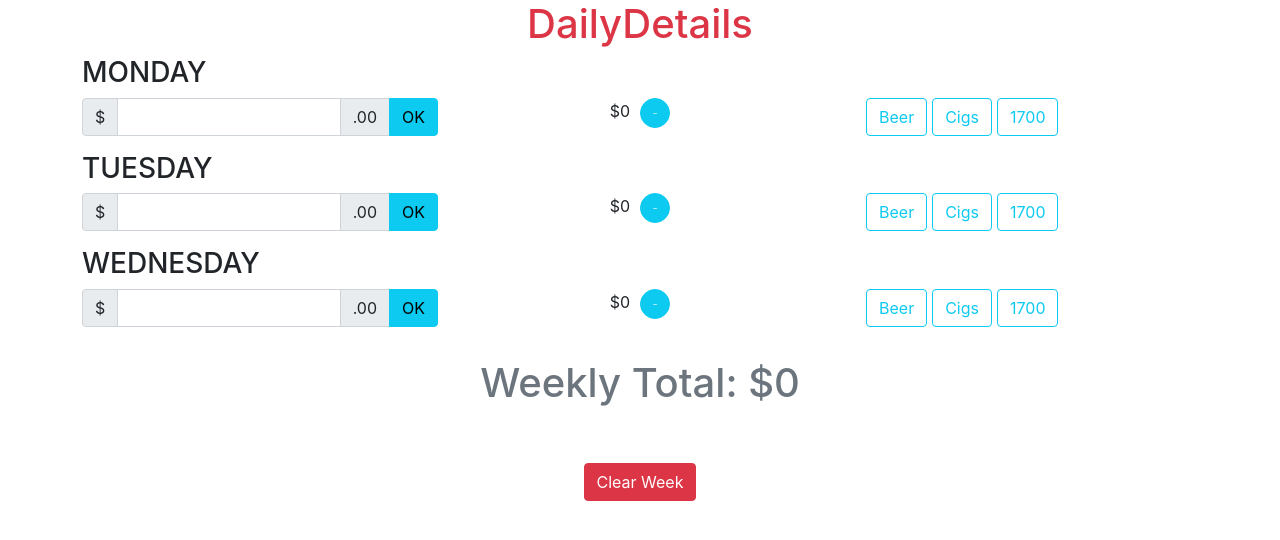
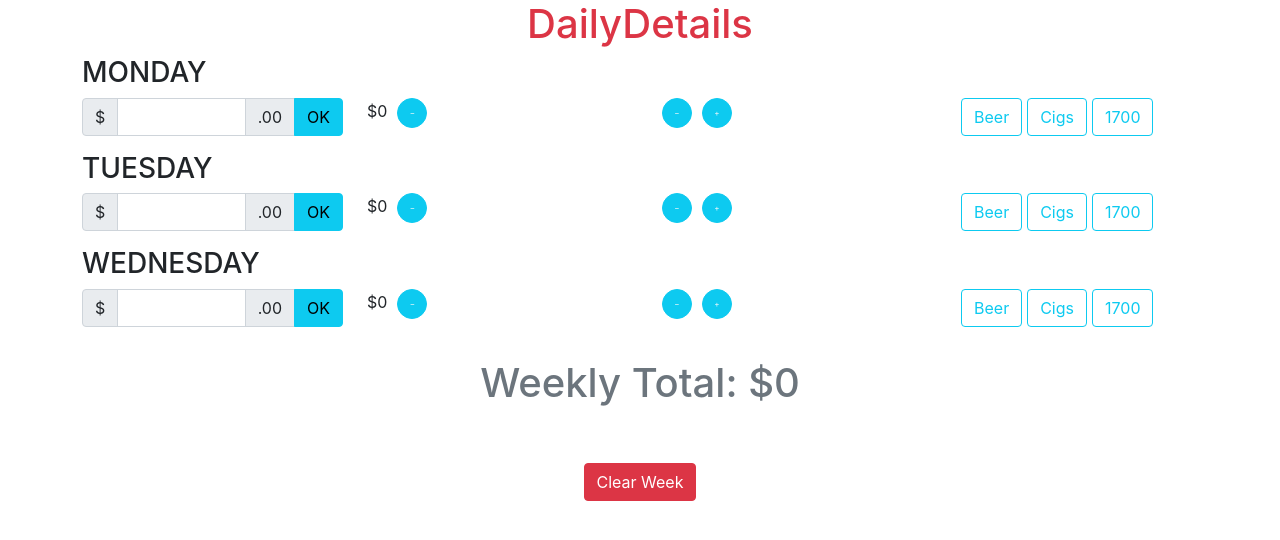
Before and after one commit to CatLibWilk/daily_details, a React (Create React App) app: page / in a window 1280 px wide. Shown: the top 540 px of the page. Built offline with nearby package versions, Linux system fonts and the light colour scheme.

Commit message:
starting to add beer count

```diff
--- a/src/components/DayRow.jsx
+++ b/src/components/DayRow.jsx
@@ -1,5 +1,6 @@
 import Input from './Input.jsx'
 import MinusButton from './MinusButton.jsx';
+import PlusButton from './PlusButton.jsx';
 import RadioSet from './RadioSet.jsx';
 
 function DayRow(props){
@@ -11,9 +12,15 @@ function DayRow(props){
 
             <Input cf={ props.updateTotal } day={props.title}/>
 
-          <div className="col-sm text-center">
+          <div className="col-sm text-left">
             ${props.total}
             <MinusButton cf={ props.subtractTotal } day={ props.title }/>
+          </div>
+
+          <div className="col-sm text-left">
+            <MinusButton cf={ props.subtractBeers } day={ props.title }/>
+            {props.drinks}
+            <PlusButton cf={ props.addBeers } day={ props.title }/>
           </div>
 
           <div className="col-sm">
--- /dev/null
+++ b/src/components/PlusButton.jsx
@@ -0,0 +1,13 @@
+function PlusButton(props){
+
+    return(
+        <button
+            type="button"
+            className="btn btn-info text-light btn-circle btn-sm pl-3"
+            onClick={ ( )=>{props.cf( props.day ) } }
+        >+</button>
+    )
+
+}
+
+export default PlusButton
```
